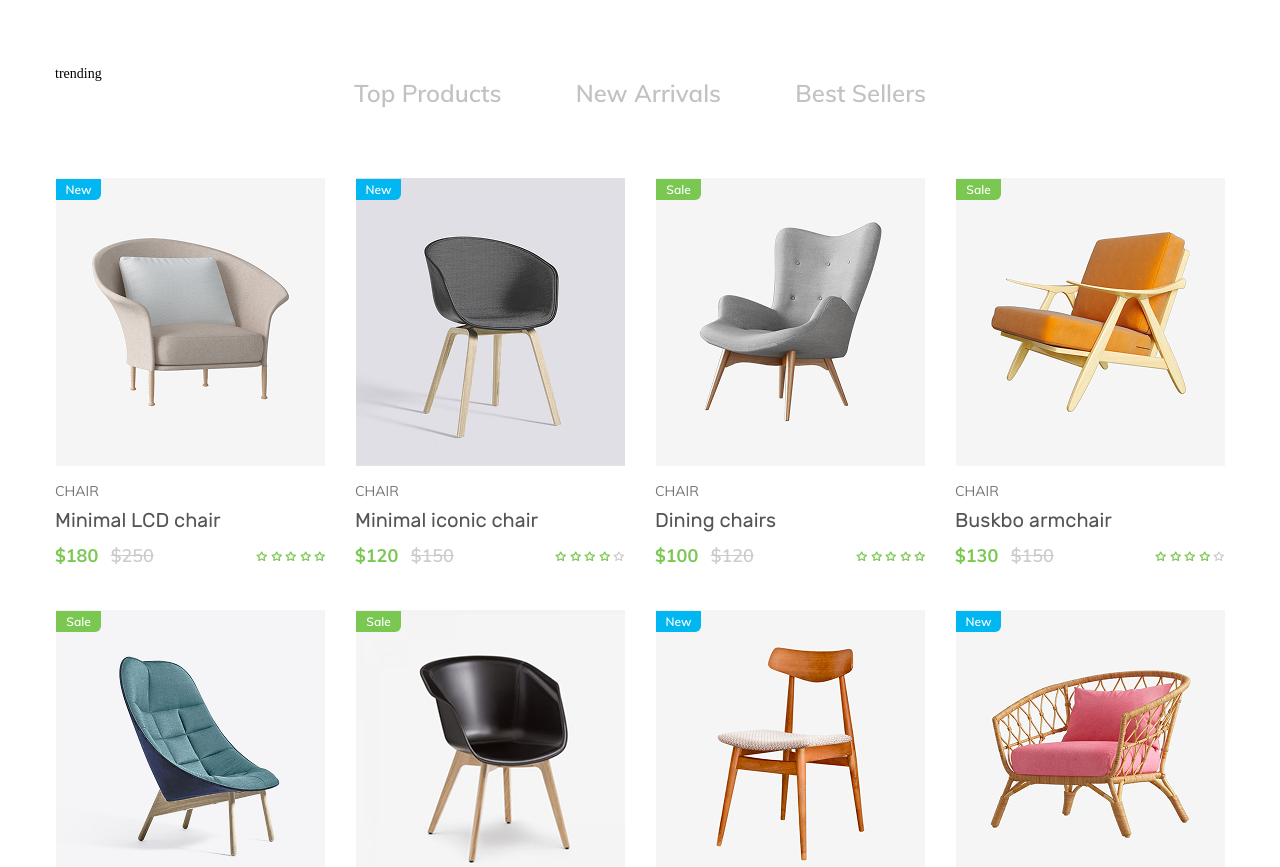
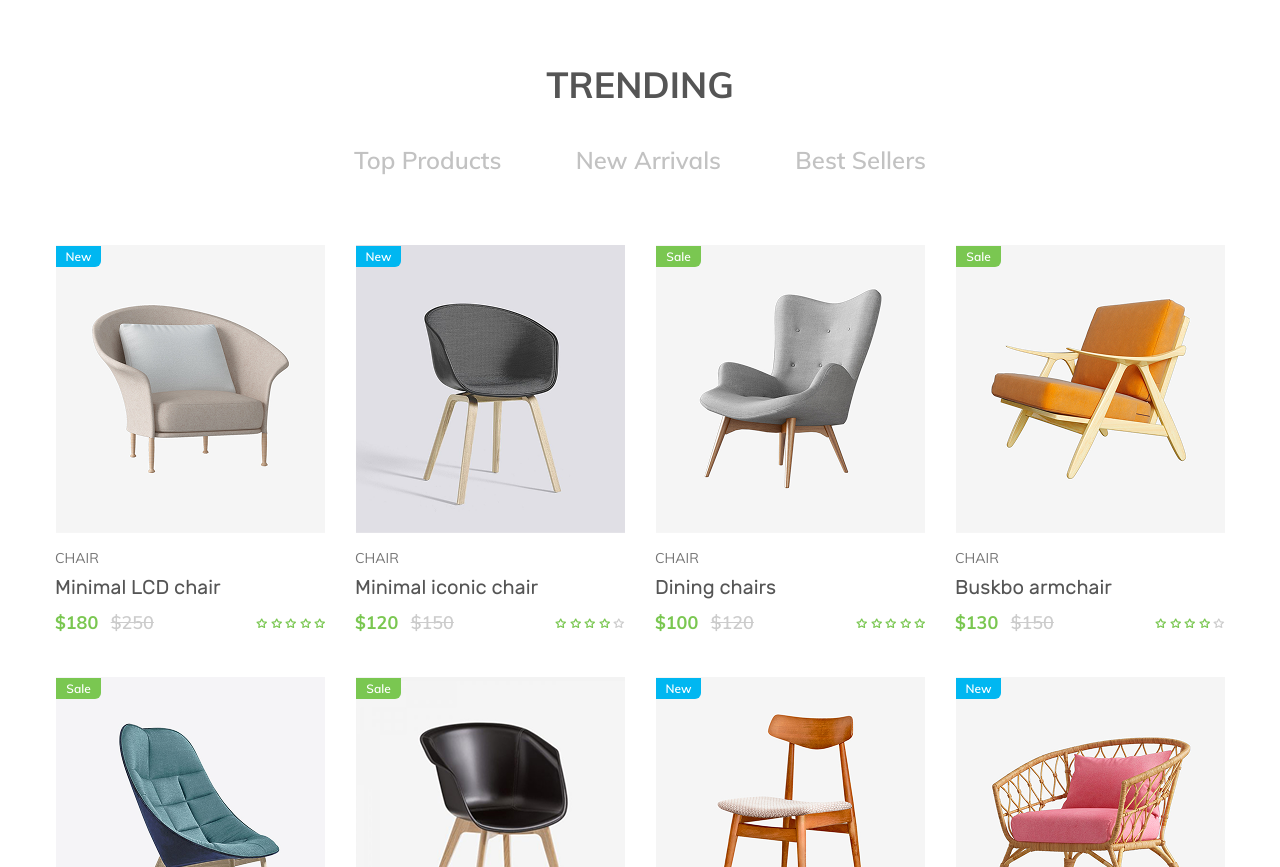
Before and after one commit to n-work1100/portfolio, a plain HTML site: page furniking/index.html in a window 1280 px wide. Shown: the part 1372-2239 px from the top of the page. Drawn offline with nearby package versions, Linux system fonts and the light colour scheme.

Commit message:
Continue

```diff
--- a/furniking/assets/scss/_trending.scss
+++ b/furniking/assets/scss/_trending.scss
@@ -3,7 +3,7 @@
 	.container {
 		.block-trending__wrapper {
 			.block-trending__title {
-
+				@include block-title;
 			}
 			nav.block-trending__menu {
 				    display: flex;
```
Also changed, not shown: furniking/assets/css/style.css.
